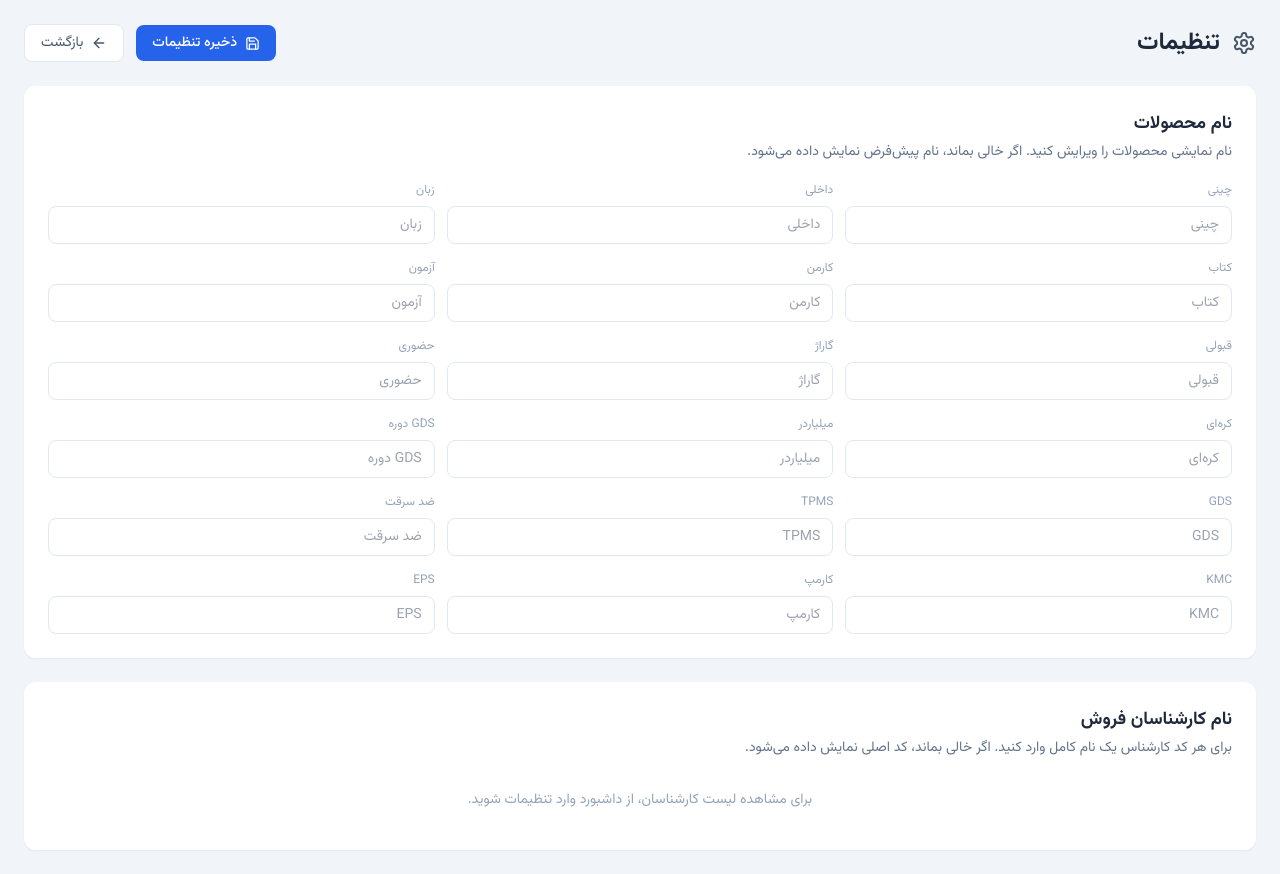
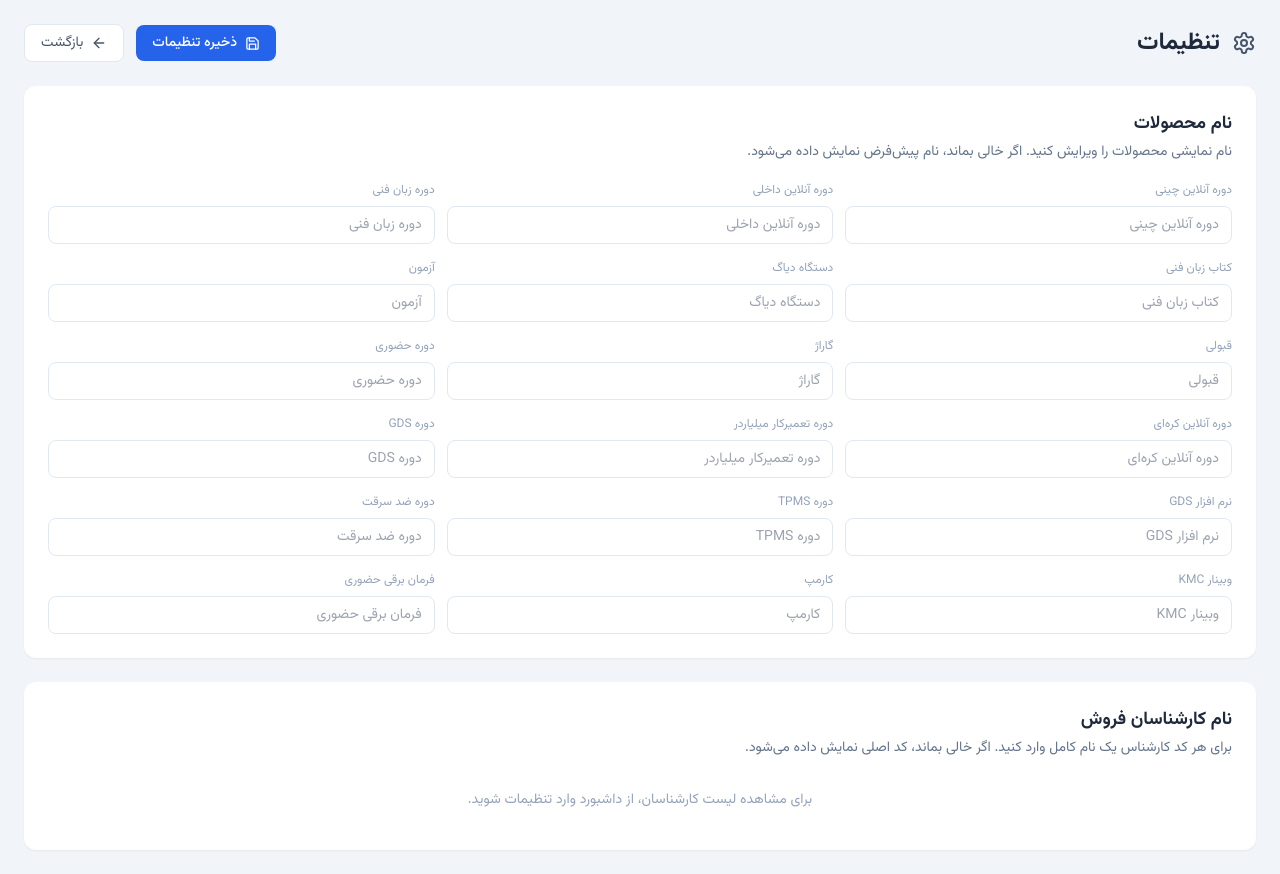
Before and after one commit to mkarim1378/SeeRM, a React (Vite) app in the folder frontend/: page /settings in a window 1280 px wide. Built offline with nearby package versions, Linux system fonts and the light colour scheme; a web font is replaced by a local one.

Commit message:
Consolidate product definitions into single source of truth in utils/products.js

```diff
--- a/frontend/src/components/AddPurchaseModal.jsx
+++ b/frontend/src/components/AddPurchaseModal.jsx
@@ -1,27 +1,7 @@
 import { useState, useRef, useEffect } from 'react'
 import axios from 'axios'
 import { X, ChevronDown } from 'lucide-react'
-
-const PRODUCTS = [
-  { col: 'chini', label: 'دوره آنلاین چینی' },
-  { col: 'dakheli', label: 'دوره آنلاین داخلی' },
-  { col: 'zaban', label: 'دوره زبان فنی' },
-  { col: 'book', label: 'کتاب زبان فنی' },
-  { col: 'carman', label: 'دستگاه دیاگ' },
-  { col: 'azmoon', label: 'آزمون' },
-  { col: 'ghabooli', label: 'قبولی' },
-  { col: 'garage', label: 'گاراژ' },
-  { col: 'hoz', label: 'دوره حضوری' },
-  { col: 'kia', label: 'دوره آنلاین کره‌ای' },
-  { col: 'milyarder', label: 'دوره تعمیرکار میلیاردر' },
-  { col: 'gds-tuts', label: 'دوره GDS' },
-  { col: 'gds', label: 'نرم افزار GDS' },
-  { col: 'tpms-tuts', label: 'دوره TPMS' },
-  { col: 'zed', label: 'دوره ضد سرقت' },
-  { col: 'kmc', label: 'وبینار KMC' },
-  { col: 'carmap', label: 'کارمپ' },
-  { col: 'eps', label: 'فرمان برقی حضوری' },
-]
+import { PRODUCTS } from '../utils/products'
 
 // Normalize phone: strip leading 0 → 10-digit format stored in DB
 function normalizePhone(p) {
@@ -141,8 +121,8 @@ function SearchableSelect({ value, onChange, disabledCols, placeholder, productN
     return () => document.removeEventListener('mousedown', handler)
   }, [])
 
-  const filtered = PRODUCTS.filter(p => p.label.includes(search) || p.col.includes(search))
-  const selected = PRODUCTS.find(p => p.col === value)
+  const filtered = PRODUCTS.filter(p => p.label.includes(search) || p.key.includes(search))
+  const selected = PRODUCTS.find(p => p.key === value)
 
   return (
     <div ref={ref} className="relative">
@@ -167,14 +147,14 @@ function SearchableSelect({ value, onChange, disabledCols, placeholder, productN
           />
           <div className="max-h-40 overflow-y-auto">
             {filtered.map(p => {
-              const isDisabled = disabledCols.includes(p.col) && p.col !== value
+              const isDisabled = disabledCols.includes(p.key) && p.key !== value
               return (
                 <div
-                  key={p.col}
-                  onClick={() => { if (!isDisabled) { onChange(p.col); setOpen(false); setSearch('') } }}
+                  key={p.key}
+                  onClick={() => { if (!isDisabled) { onChange(p.key); setOpen(false); setSearch('') } }}
                   className={`px-3 py-2 text-sm ${isDisabled ? 'text-slate-300 cursor-not-allowed' : 'hover:bg-blue-50 text-slate-700 cursor-pointer'}`}
                 >
-                  {productNames[p.col] || p.label}
+                  {productNames[p.key] || p.label}
                 </div>
               )
             })}
--- a/frontend/src/components/Charts/PurchaseHistoryChart.jsx
+++ b/frontend/src/components/Charts/PurchaseHistoryChart.jsx
@@ -1,18 +1,10 @@
 import { BarChart, Bar, XAxis, YAxis, Tooltip, ResponsiveContainer } from 'recharts'
-
-const PRODUCT_LABELS = {
-  chini: 'دوره چینی', dakheli: 'دوره داخلی', zaban: 'زبان فنی',
-  book: 'کتاب زبان', carman: 'دستگاه دیاگ', azmoon: 'آزمون',
-  ghabooli: 'قبولی', garage: 'گاراژ', hoz: 'دوره حضوری',
-  kia: 'دوره کره‌ای', milyarder: 'میلیاردر', 'gds-tuts': 'دوره GDS',
-  gds: 'نرم‌افزار GDS', 'tpms-tuts': 'دوره TPMS', zed: 'ضد سرقت',
-  kmc: 'وبینار KMC', carmap: 'کارمپ', eps: 'فرمان برقی',
-}
+import { PRODUCTS } from '../../utils/products'
 
 export default function PurchaseHistoryChart({ customer }) {
-  const data = Object.entries(PRODUCT_LABELS)
-    .filter(([col]) => customer[col] === 1)
-    .map(([, label]) => ({ name: label, value: 1 }))
+  const data = PRODUCTS
+    .filter(p => customer[p.key] === 1)
+    .map(p => ({ name: p.label, value: 1 }))
 
   if (data.length === 0) {
     return (
--- a/frontend/src/components/DataTable.jsx
+++ b/frontend/src/components/DataTable.jsx
@@ -6,6 +6,7 @@ import DatePicker from 'react-multi-date-picker'
 import persian from 'react-date-object/calendars/persian'
 import persian_fa from 'react-date-object/locales/persian_fa'
 import { toJalali, gregorianStrToDate, dateObjToGregorianStr } from '../utils/jalali'
+import { PRODUCTS, BACKEND_LABEL_TO_KEY } from '../utils/products'
 
 const COLUMN_LABELS = {
   numberr: 'شماره', name: 'نام', sp: 'کارشناس',
@@ -18,47 +19,8 @@ const COLUMN_LABELS = {
   description: 'توضیحات',
   score: 'امتیاز',
   loyalty_level: 'سطح وفاداری',
-  chini: 'چینی', dakheli: 'داخلی', zaban: 'زبان',
-  book: 'کتاب', carman: 'کارمن', azmoon: 'آزمون',
-  ghabooli: 'قبولی', garage: 'گاراژ', hoz: 'حضوری',
-  kia: 'کره‌ای', milyarder: 'میلیاردر', 'gds-tuts': 'GDS دوره',
-  gds: 'GDS', 'tpms-tuts': 'TPMS', zed: 'ضد سرقت',
-  kmc: 'KMC', carmap: 'کارمپ', eps: 'EPS',
   products: 'محصولات',
 }
-
-// Backend-generated labels (must match product_name_map in processor.py)
-const PRODUCT_BACKEND_LABELS = {
-  chini: 'دوره آنلاین چینی', dakheli: 'دوره آنلاین داخلی', zaban: 'دوره زبان فنی',
-  book: 'کتاب زبان فنی', carman: 'دستگاه دیاگ', hoz: 'دوره حضوری',
-  kia: 'دوره آنلاین کره‌ای', milyarder: 'دوره تعمیرکار میلیاردر',
-  'gds-tuts': 'دوره GDS', gds: 'نرم افزار GDS', 'tpms-tuts': 'دوره TPMS',
-  zed: 'دوره ضد سرقت', kmc: 'وبینار KMC', carmap: 'کارمپ', eps: 'فرمان برقی حضوری',
-}
-export const BACKEND_LABEL_TO_KEY = Object.fromEntries(
-  Object.entries(PRODUCT_BACKEND_LABELS).map(([k, v]) => [v, k])
-)
-
-export const PRODUCT_KEYS = [
-  { key: 'chini', label: 'چینی' },
-  { key: 'dakheli', label: 'داخلی' },
-  { key: 'zaban', label: 'زبان' },
-  { key: 'book', label: 'کتاب' },
-  { key: 'carman', label: 'کارمن' },
-  { key: 'azmoon', label: 'آزمون' },
-  { key: 'ghabooli', label: 'قبولی' },
-  { key: 'garage', label: 'گاراژ' },
-  { key: 'hoz', label: 'حضوری' },
-  { key: 'kia', label: 'کره‌ای' },
-  { key: 'milyarder', label: 'میلیاردر' },
-  { key: 'gds-tuts', label: 'GDS دوره' },
-  { key: 'gds', label: 'GDS' },
-  { key: 'tpms-tuts', label: 'TPMS' },
-  { key: 'zed', label: 'ضد سرقت' },
-  { key: 'kmc', label: 'KMC' },
-  { key: 'carmap', label: 'کارمپ' },
-  { key: 'eps', label: 'EPS' },
-]
 
 // Loyalty levels must match calculate_loyalty_level() in processor.py
 const LOYALTY_LEVELS = [
@@ -382,7 +344,7 @@ export default function DataTable({ records, columns, onAdd, sessionId, filterHi
                   </button>
                 )}
               </div>
-              {PRODUCT_KEYS.map(({ key, label }) => (
+              {PRODUCTS.map(({ key, label }) => (
                 <button key={key} onClick={() => toggleProduct(key)}
                   className={`w-full flex items-center justify-between rounded px-2 py-1 text-sm
                     transition-colors text-right
--- a/frontend/src/pages/CustomerProfilePage.jsx
+++ b/frontend/src/pages/CustomerProfilePage.jsx
@@ -6,14 +6,7 @@ import PurchaseHistoryChart from '../components/Charts/PurchaseHistoryChart'
 import SatisfactionGauge from '../components/Charts/SatisfactionGauge'
 import { toJalali } from '../utils/jalali'
 
-const PRODUCT_LABELS = {
-  chini: 'دوره چینی', dakheli: 'دوره داخلی', zaban: 'زبان فنی',
-  book: 'کتاب زبان', carman: 'دستگاه دیاگ', azmoon: 'آزمون',
-  ghabooli: 'قبولی', garage: 'گاراژ', hoz: 'دوره حضوری',
-  kia: 'دوره کره‌ای', milyarder: 'میلیاردر', 'gds-tuts': 'دوره GDS',
-  gds: 'نرم‌افزار GDS', 'tpms-tuts': 'دوره TPMS', zed: 'ضد سرقت',
-  kmc: 'وبینار KMC', carmap: 'کارمپ', eps: 'فرمان برقی',
-}
+import { PRODUCT_LABEL_MAP } from '../utils/products'
 
 const LOYALTY_CONFIG = {
   Bronze:   { label: 'برنزی',    bg: 'bg-amber-100',  text: 'text-amber-700'  },
@@ -158,7 +151,7 @@ export default function CustomerProfilePage() {
                   {purchasedProducts.map(col => (
                     <li key={col} className="flex items-center gap-2 text-sm text-slate-700">
                       <span className="w-2 h-2 rounded-full bg-blue-500 shrink-0" />
-                      {PRODUCT_LABELS[col] || col}
+                      {PRODUCT_LABEL_MAP[col] || col}
                     </li>
                   ))}
                 </ul>
--- a/frontend/src/pages/DashboardPage.jsx
+++ b/frontend/src/pages/DashboardPage.jsx
@@ -4,7 +4,8 @@ import { Users, Package, AlertTriangle, Download, ArrowRight, CheckCircle, Setti
 import axios from 'axios'
 import ExpertsPieChart from '../components/Charts/ExpertsPieChart'
 import ProductsBarChart from '../components/Charts/ProductsBarChart'
-import DataTable, { BACKEND_LABEL_TO_KEY } from '../components/DataTable'
+import DataTable from '../components/DataTable'
+import { BACKEND_LABEL_TO_KEY } from '../utils/products'
 import AddPurchaseModal from '../components/AddPurchaseModal'
 import { getSettings } from '../utils/settings'
 
--- a/frontend/src/pages/SettingsPage.jsx
+++ b/frontend/src/pages/SettingsPage.jsx
@@ -3,7 +3,7 @@ import { useNavigate, useLocation } from 'react-router-dom'
 import { ArrowLeft, Settings, Save } from 'lucide-react'
 import axios from 'axios'
 import { getSettings, saveSettings } from '../utils/settings'
-import { PRODUCT_KEYS } from '../components/DataTable'
+import { PRODUCTS } from '../utils/products'
 
 export default function SettingsPage() {
   const navigate = useNavigate()
@@ -74,7 +74,7 @@ export default function SettingsPage() {
           </p>
         </div>
         <div className="grid grid-cols-1 sm:grid-cols-2 lg:grid-cols-3 gap-3">
-          {PRODUCT_KEYS.map(({ key, label }) => (
+          {PRODUCTS.map(({ key, label }) => (
             <div key={key} className="space-y-1">
               <label className="text-xs text-slate-400">{label}</label>
               <input
--- /dev/null
+++ b/frontend/src/utils/products.js
@@ -0,0 +1,35 @@
+// Single source of truth for all product definitions.
+// Labels must match processor.py's product_name_map for products that appear in row.products.
+export const PRODUCTS = [
+  { key: 'chini',     label: 'دوره آنلاین چینی' },
+  { key: 'dakheli',   label: 'دوره آنلاین داخلی' },
+  { key: 'zaban',     label: 'دوره زبان فنی' },
+  { key: 'book',      label: 'کتاب زبان فنی' },
+  { key: 'carman',    label: 'دستگاه دیاگ' },
+  { key: 'azmoon',    label: 'آزمون' },
+  { key: 'ghabooli',  label: 'قبولی' },
+  { key: 'garage',    label: 'گاراژ' },
+  { key: 'hoz',       label: 'دوره حضوری' },
+  { key: 'kia',       label: 'دوره آنلاین کره‌ای' },
+  { key: 'milyarder', label: 'دوره تعمیرکار میلیاردر' },
+  { key: 'gds-tuts',  label: 'دوره GDS' },
+  { key: 'gds',       label: 'نرم افزار GDS' },
+  { key: 'tpms-tuts', label: 'دوره TPMS' },
+  { key: 'zed',       label: 'دوره ضد سرقت' },
+  { key: 'kmc',       label: 'وبینار KMC' },
+  { key: 'carmap',    label: 'کارمپ' },
+  { key: 'eps',       label: 'فرمان برقی حضوری' },
+]
+
+// key → default display label
+export const PRODUCT_LABEL_MAP = Object.fromEntries(PRODUCTS.map(p => [p.key, p.label]))
+
+// backend label → key (only for products in processor.py's product_name_map)
+// azmoon, ghabooli, garage are NOT in product_name_map and never appear in row.products
+const BACKEND_KEYS = [
+  'chini','dakheli','zaban','book','carman','hoz','kia','milyarder',
+  'gds-tuts','gds','tpms-tuts','zed','kmc','carmap','eps',
+]
+export const BACKEND_LABEL_TO_KEY = Object.fromEntries(
+  PRODUCTS.filter(p => BACKEND_KEYS.includes(p.key)).map(p => [p.label, p.key])
+)
```
